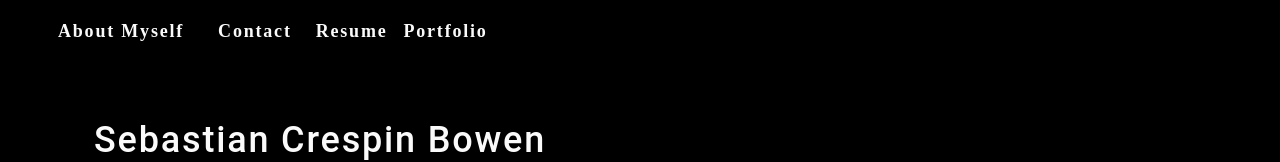
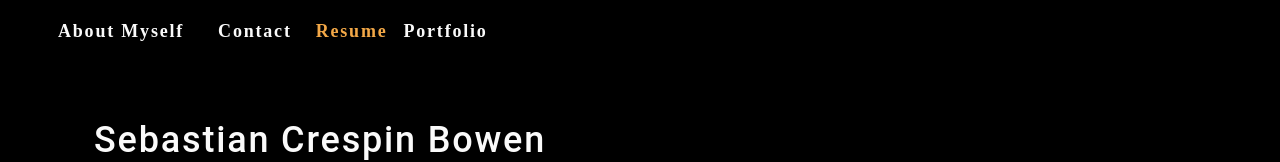
Before and after one commit to Sebastian2908-2007/sebastian-portfolio, a React (Create React App) app: page / in a window 1280 px wide. Shown: the top 162 px of the page. Built offline with nearby package versions, Linux system fonts and the light colour scheme.

Commit message:
have doc title changing on click as well as color highlight

```diff
--- a/src/App.js
+++ b/src/App.js
@@ -1,10 +1,23 @@
 import About from "./components/About";
 import Nav from './components/Nav';
 import Resume from "./components/Resume";
+import React, { useState } from "react";
+
 function App() {
+   const [sections] =useState ([
+      {name: "resume", description: "Job experience"},
+      {name: "portfolio", description: "my projects"}
+  ]);
+  const [currentSection, setCurrentSection] = useState(sections[0])
+
+
   return (
     <div>
-     <Nav></Nav>
+     <Nav
+     sections={sections}
+     setCurrentSection={setCurrentSection}
+     currentSection={currentSection}
+     ></Nav>
      <main>
        <About></About>
        <Resume />
--- a/src/components/Nav/index.js
+++ b/src/components/Nav/index.js
@@ -1,14 +1,16 @@
+import React, { useEffect } from "react";
+import { capitalizeFirstLetter } from "../../utils/helpers";
 
+function Nav(props) {
+  const {
+      sections=[],
+      setCurrentSection,
+      currentSection,
+  }= props;
 
-function Nav() {
-    const sections = [
-        {name: "Resume", description: "Job experience"},
-        {name: "Portfolio", description: "my projects"}
-    ];
-
-    function sectionSelected(name) {
-        console.log((`${name} clicked`));
-    }
+  useEffect(() => {
+      document.title = capitalizeFirstLetter(currentSection.name);
+  }, [currentSection]);
 
     return (
         <header>
@@ -25,11 +27,14 @@ function Nav() {
                         </span>
                     </li>
                     {sections.map((section) => (
-                      <li className="mx-1"
-                      key={section.name}
-                      >
-                          <span onClick={() => sectionSelected(section.name)}>
-                              {section.name}
+                      <li className={`mx-1 ${
+                          currentSection.name === section.name && 'navActive'
+                      }`}key={section.name}>
+                          <span onClick={() => {
+                               setCurrentSection(section)
+                               }}
+                            >
+                              {capitalizeFirstLetter(section.name)}
                           </span>
                       </li>
                     ))}
--- a/src/components/Resume/index.js
+++ b/src/components/Resume/index.js
@@ -3,7 +3,7 @@
 function Resume() {
     return (
         <div>
-            <a download href="../../../docs/resume.pdf">Click here for my Resume</a>
+            <a download href="../../../docs/resume.pdf" alt="resume-pdf">Click here for my Resume</a>
 
         </div>
     )
```
Also changed, not shown: src/utils/helpers.js (renamed from src/assets/utils/helpers.js).
